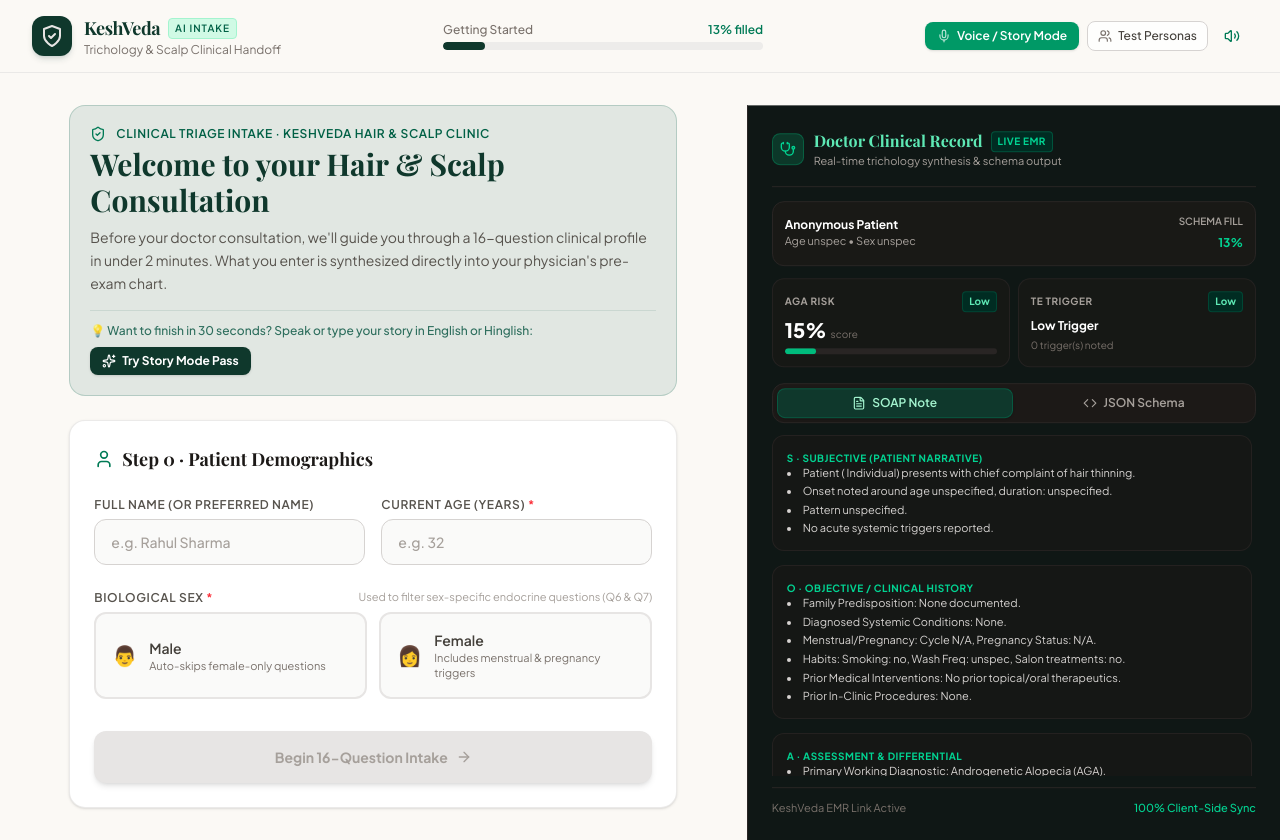
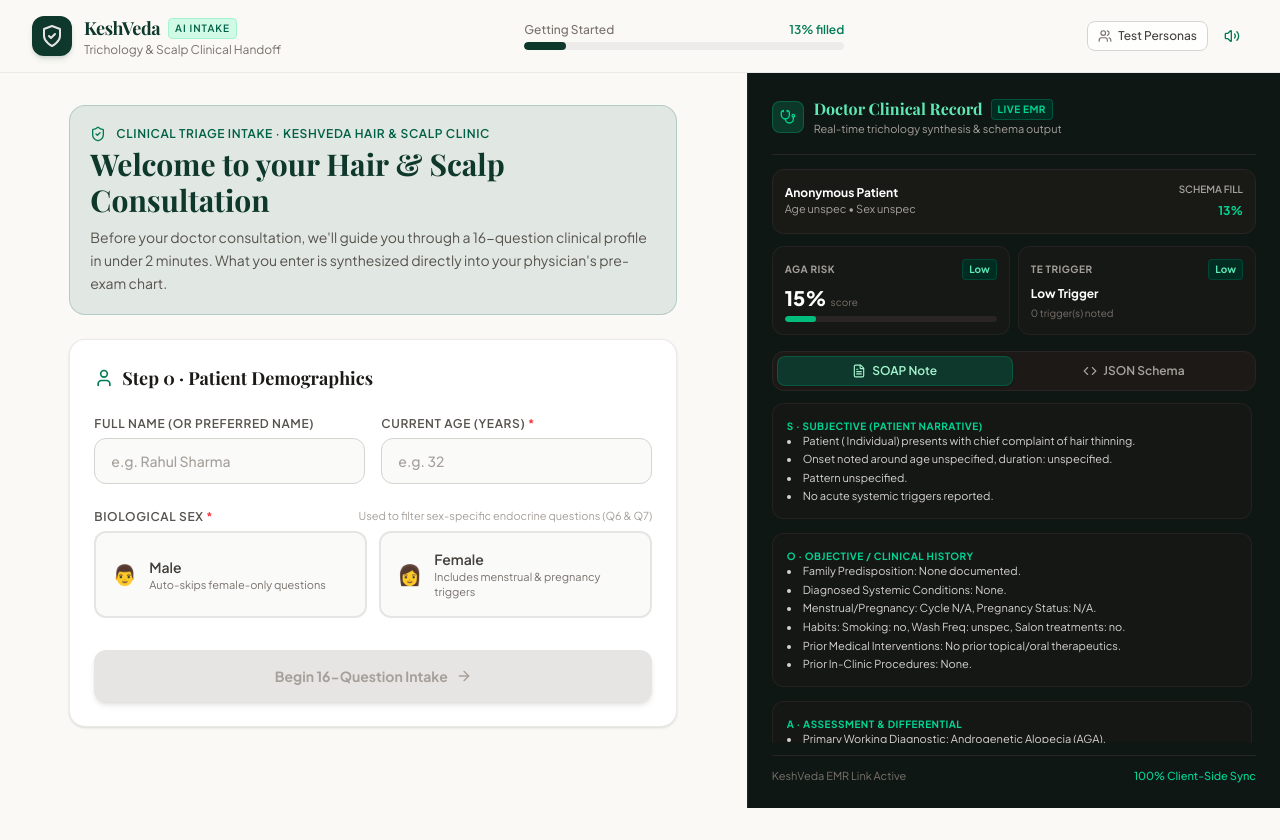
Before and after one commit to Supriyo760/KeshVeda, a React (Vite) app: page / in a window 1280 px wide. After the commit the page ends 808 px from the top, so only its background shows below. Built offline with nearby package versions, Linux system fonts and the light colour scheme; a web font is replaced by a local one.

Commit message:
chore: remove Voice/Story buttons from top header and welcome banner

```diff
--- a/src/components/Header.tsx
+++ b/src/components/Header.tsx
@@ -62,17 +62,6 @@ export const Header: React.FC = () => {
 
         {/* Action Controls & Reviewer Tools */}
         <div className="flex items-center gap-2">
-          {/* Voice Story Mode Trigger */}
-          <button
-            onClick={() => setIsStoryModalOpen(true)}
-            className="flex items-center gap-1.5 px-3 py-1.5 rounded-lg text-xs font-semibold bg-emerald-600 hover:bg-emerald-700 text-white shadow-sm transition-all transform active:scale-95"
-            title="Express Voice Story Mode (Hinglish & English)"
-          >
-            <Mic className="w-3.5 h-3.5 animate-pulse" />
-            <span className="hidden sm:inline">Voice / Story Mode</span>
-            <span className="sm:hidden">Voice</span>
-          </button>
-
           {/* Test Persona Selector (Reviewer Delight) */}
           <div className="relative">
             <button
--- a/src/components/QuestionCard/PersonalInfoStep.tsx
+++ b/src/components/QuestionCard/PersonalInfoStep.tsx
@@ -26,19 +26,6 @@ export const PersonalInfoStep: React.FC = () => {
         <p className="text-sm text-stone-600 mt-2 leading-relaxed">
           Before your doctor consultation, we'll guide you through a 16-question clinical profile in under 2 minutes. What you enter is synthesized directly into your physician's pre-exam chart.
         </p>
-
-        <div className="mt-4 pt-3 border-t border-emerald-900/10 flex flex-wrap items-center justify-between gap-2">
-          <span className="text-xs text-emerald-900/80 font-medium">
-            💡 Want to finish in 30 seconds? Speak or type your story in English or Hinglish:
-          </span>
-          <button
-            onClick={() => setIsStoryModalOpen(true)}
-            className="inline-flex items-center gap-1.5 px-3 py-1.5 rounded-lg text-xs font-bold bg-[#0F382C] text-white hover:bg-[#164e3d] shadow-sm transition-all"
-          >
-            <Sparkles className="w-3.5 h-3.5" />
-            <span>Try Story Mode Pass</span>
-          </button>
-        </div>
       </div>
 
       {/* Patient Profile Inputs */}
```
